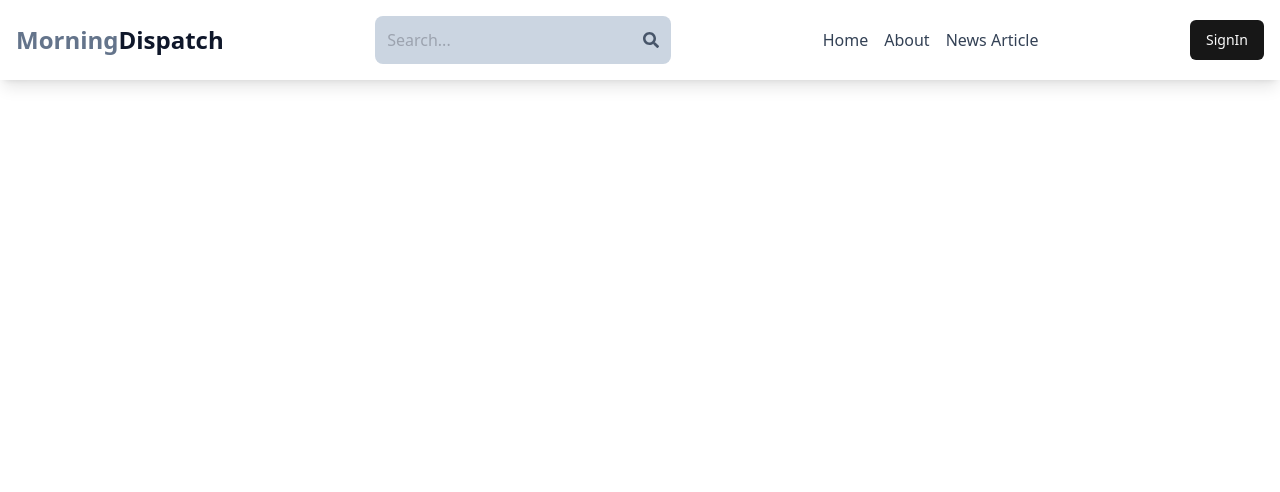
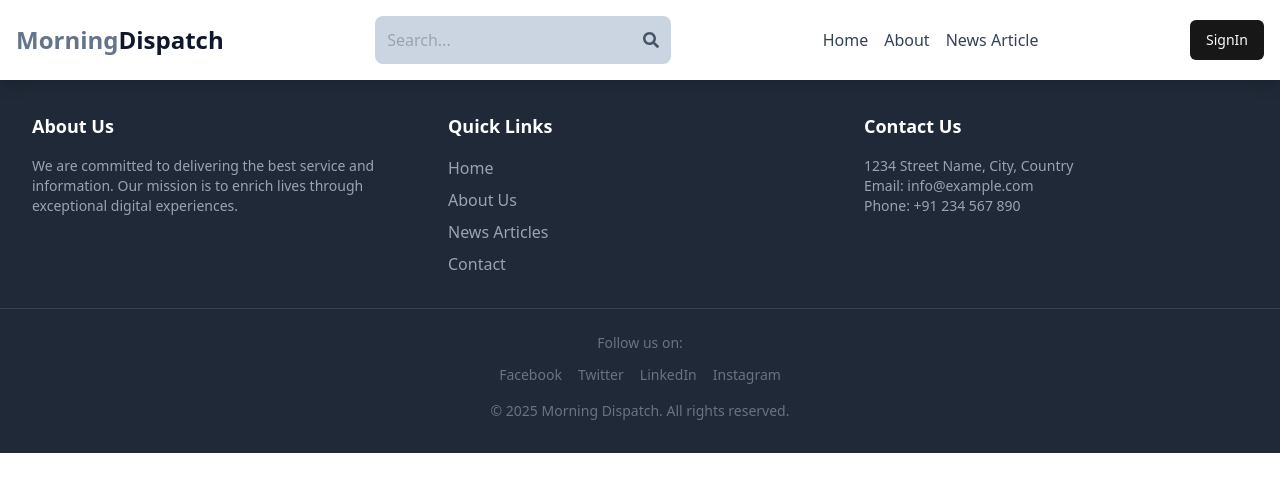
Before and after one commit to rishabhtiwari12345/News-Article-Application, a React (Vite) app in the folder frontend/: page /news in a window 1280 px wide. Shown: the top 492 px of the page. Built offline with nearby package versions, Linux system fonts and the light colour scheme.

Commit message:
create footer components

```diff
--- a/frontend/src/App.jsx
+++ b/frontend/src/App.jsx
@@ -8,6 +8,7 @@ import Dashboard from './pages/Dashboard';
 import NewsArticles from './pages/NewsArticles';
 import Header from './components/shared/Header';
 import { Toaster } from './components/ui/toaster';
+import Footer from './components/shared/Footer';
 
 function App() {
   return (
@@ -21,6 +22,7 @@ function App() {
         <Route path="/dashboard" element={<Dashboard />} />
         <Route path="/news" element={<NewsArticles />} />
       </Routes>
+      <Footer></Footer>
       <Toaster />
     </BrowserRouter>
   );
--- /dev/null
+++ b/frontend/src/components/shared/Footer.jsx
@@ -0,0 +1,93 @@
+import React from 'react';
+import { Link } from 'react-router-dom';
+
+const Footer = () => {
+  return (
+    <div className="bg-gray-800 text-white py-8">
+      <div className="container mx-auto px-6 lg:px-8 grid grid-cols-1 md:grid-cols-3 gap-8">
+        {/* About Us */}
+        <div>
+          <h2 className="text-lg font-semibold mb-4">About Us</h2>
+          <p className="text-gray-400 text-sm">
+            We are committed to delivering the best service and information. Our
+            mission is to enrich lives through exceptional digital experiences.
+          </p>
+        </div>
+
+        {/* Quick Links */}
+        <div>
+          <h2 className="text-lg font-semibold mb-4">Quick Links</h2>
+
+          <ul className="space-y-2 text-gray-400">
+            <li>
+              <Link to={'/'} className="hover:text-white">
+                Home
+              </Link>
+            </li>
+
+            <li>
+              <Link to={'/about'} className="hover:text-white">
+                About Us
+              </Link>
+            </li>
+
+            <li>
+              <Link to={'/news'} className="hover:text-white">
+                News Articles
+              </Link>
+            </li>
+
+            <li>
+              <Link to={'/'} className="hover:text-white">
+                Contact
+              </Link>
+            </li>
+          </ul>
+        </div>
+
+        {/* Contact Us */}
+        <div>
+          <h2 className="text-lg font-semibold mb-4">Contact Us</h2>
+
+          <p className="text-gray-400 text-sm">
+            1234 Street Name, City, Country
+          </p>
+
+          <p className="text-gray-400 text-sm">Email: info@example.com</p>
+
+          <p className="text-gray-400 text-sm">Phone: +91 234 567 890</p>
+        </div>
+      </div>
+
+      {/* Social Media and Copyright */}
+      <div className="mt-8 border-t border-gray-700 pt-6 text-center text-gray-500 text-sm">
+        <p>Follow us on:</p>
+
+        <div className="flex justify-center space-x-4 mt-3">
+          <a href="#" className="hover:text-white">
+            Facebook
+          </a>
+
+          <a href="#" className="hover:text-white">
+            Twitter
+          </a>
+
+          <a href="#" className="hover:text-white">
+            LinkedIn
+          </a>
+
+          <a href="#" className="hover:text-white">
+            Instagram
+          </a>
+        </div>
+
+        <p className="mt-4">
+          &copy; {new Date().getFullYear()} Morning Dispatch. All rights
+          reserved.
+        </p>
+      </div>
+    </div>
+  );
+};
+
+export default Footer;
```
